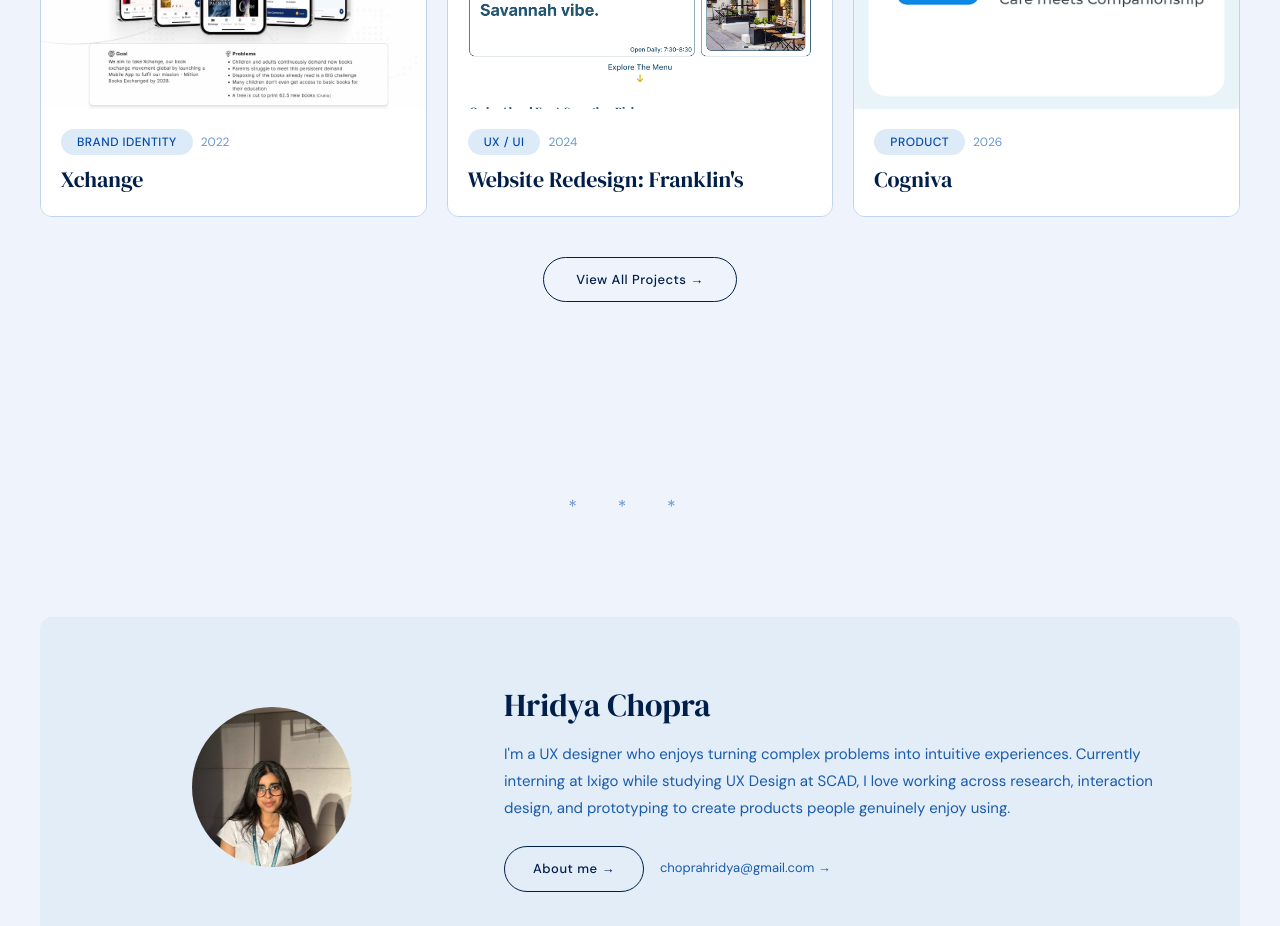
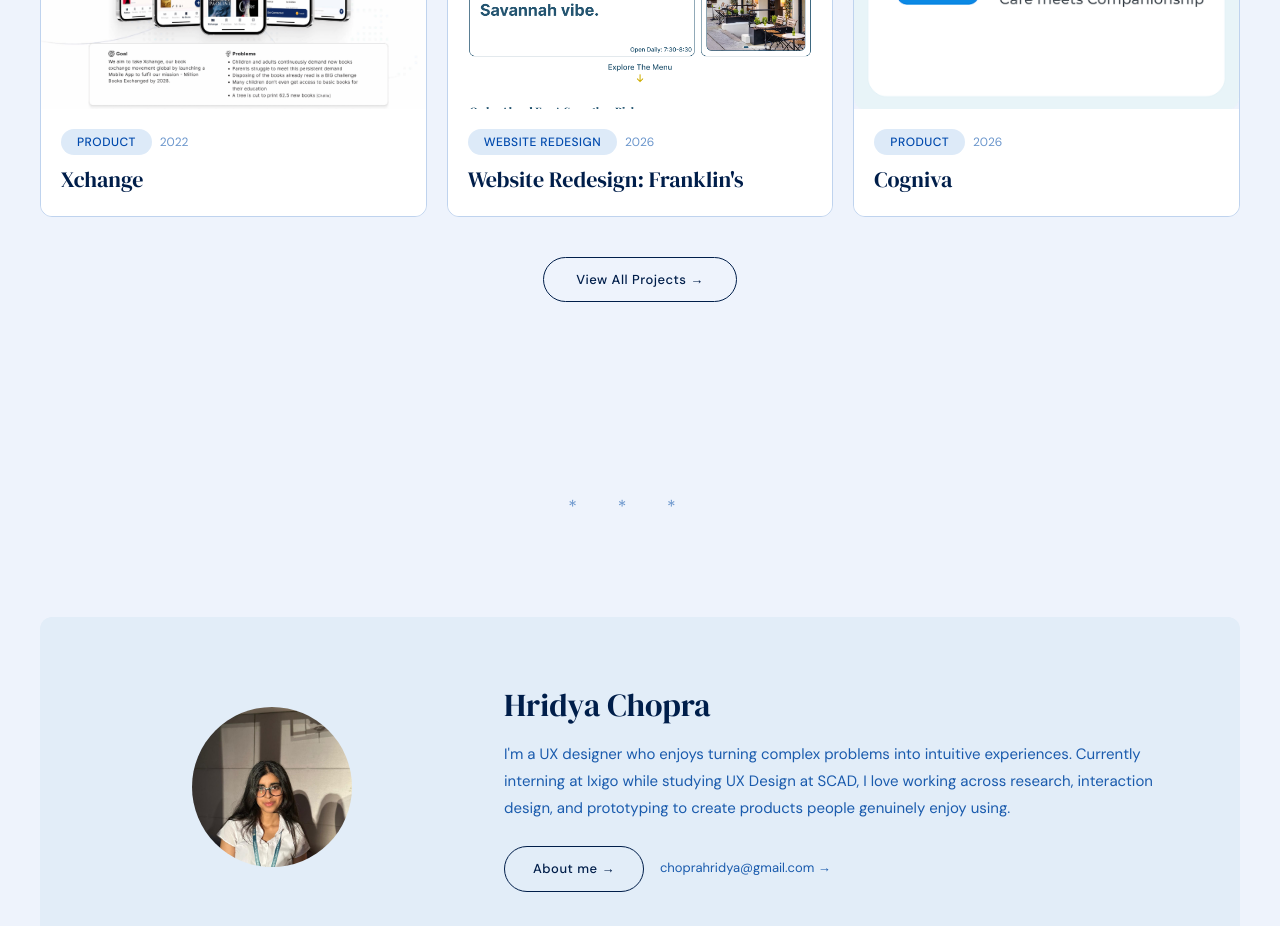
Before and after one commit to choprahridya/hridyachopra, a Next.js app: page / in a window 1280 px wide. Shown: the part 1260-2186 px from the top of the page. Built offline with nearby package versions, Linux system fonts and the light colour scheme.

Commit message:
Add third tag to Home page card overlay, matching Projects grid
Replaced category/year fields with a tags array matching projectDetails
exactly (Product/UI/UX/2022 etc), so the overlay shows all 3 tags
instead of 2, and both pages stay consistent instead of drifting.

```diff
--- a/app/page.tsx
+++ b/app/page.tsx
@@ -8,9 +8,9 @@ import { DividerMotif, RevealText } from '@/components/ui';
 import { ScatterPuzzle } from '@/components/ScatterPuzzle';
 
 const featuredProjects = [
-  { id: '1', title: 'Xchange', category: 'Brand Identity', year: '2022', bg: '#EAE5DD', thumbnail: '/projects/1/xchange-cover.png', hoverImage: '/projects/1/xchange-hover.png', blurb: 'A community-driven app designed to make local exchanges feel simple, fast, and trustworthy.' },
-  { id: '2', title: "Website Redesign: Franklin's", category: 'UX / UI', year: '2024', bg: '#DDE5EA', thumbnail: '/projects/2/cover.png', hoverImage: '/projects/2/menu.png', blurb: 'A digital experience designed to reflect the calm, inviting atmosphere of a neighborhood coffee shop.' },
-  { id: '3', title: 'Cogniva', category: 'Product', year: '2026', bg: '#DCE4E8', thumbnail: '/projects/3/cover.png', hoverImage: '/projects/3/hover.png', blurb: 'A socially assistive robot designed to foster meaningful connection in nursing homes.' },
+  { id: '1', title: 'Xchange', tags: ['Product', 'UI/UX', '2022'], bg: '#EAE5DD', thumbnail: '/projects/1/xchange-cover.png', hoverImage: '/projects/1/xchange-hover.png', blurb: 'A community-driven app designed to make local exchanges feel simple, fast, and trustworthy.' },
+  { id: '2', title: "Website Redesign: Franklin's", tags: ['Website Redesign', 'UI/UX', '2026'], bg: '#DDE5EA', thumbnail: '/projects/2/cover.png', hoverImage: '/projects/2/menu.png', blurb: 'A digital experience designed to reflect the calm, inviting atmosphere of a neighborhood coffee shop.' },
+  { id: '3', title: 'Cogniva', tags: ['Product', 'UI/UX', '2026'], bg: '#DCE4E8', thumbnail: '/projects/3/cover.png', hoverImage: '/projects/3/hover.png', blurb: 'A socially assistive robot designed to foster meaningful connection in nursing homes.' },
 ];
 
 const fadeUp = {
@@ -64,12 +64,11 @@ function ProjectCard({ project, index }: { project: typeof featuredProjects[0];
               }}
             >
               <div className="flex gap-2 flex-wrap mb-2">
-                <span className="px-2.5 py-1 rounded text-[10px] uppercase tracking-wide font-medium text-white bg-white/15 backdrop-blur-sm">
-                  {project.category}
-                </span>
-                <span className="px-2.5 py-1 rounded text-[10px] uppercase tracking-wide font-medium text-white bg-white/15 backdrop-blur-sm">
-                  {project.year}
-                </span>
+                {project.tags.map((tag) => (
+                  <span key={tag} className="px-2.5 py-1 rounded text-[10px] uppercase tracking-wide font-medium text-white bg-white/15 backdrop-blur-sm">
+                    {tag}
+                  </span>
+                ))}
               </div>
               {project.blurb && (
                 <p className="text-[13px] text-white/90 leading-relaxed mb-2">{project.blurb}</p>
@@ -83,8 +82,8 @@ function ProjectCard({ project, index }: { project: typeof featuredProjects[0];
 
           <div className="p-5 bg-bg-card">
             <div className="flex items-center gap-2 mb-2">
-              <span className="pill">{project.category}</span>
-              <span className="text-[12px] text-text-muted">{project.year}</span>
+              <span className="pill">{project.tags[0]}</span>
+              <span className="text-[12px] text-text-muted">{project.tags[2]}</span>
             </div>
             <p className="font-serif text-[length:var(--text-h3)] text-text-primary">{project.title}</p>
           </div>
```
